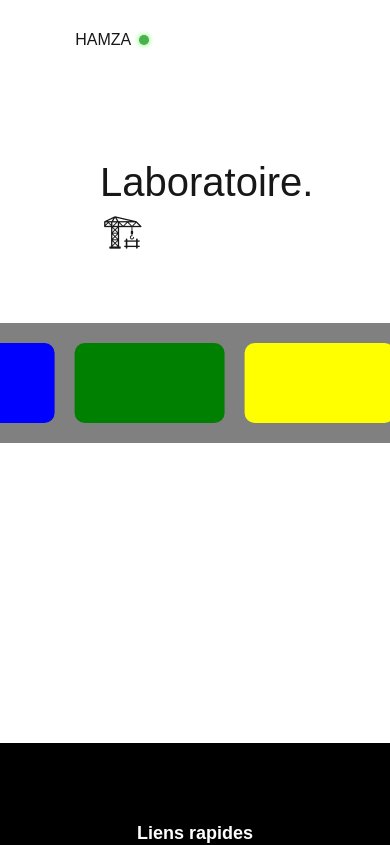
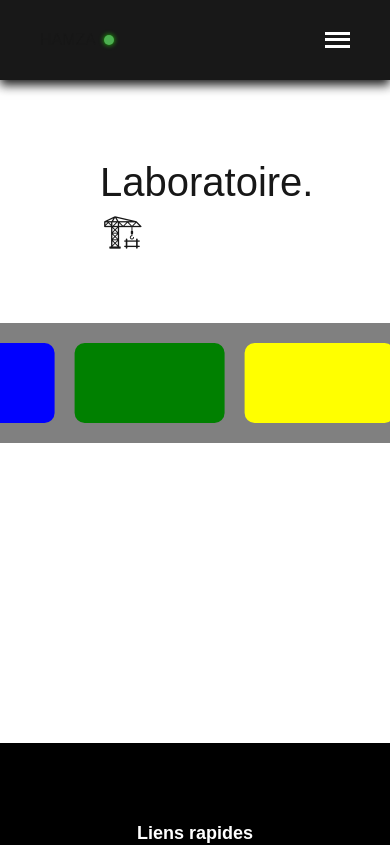
Before and after one commit to HamzaChl/next-portfolio, a Next.js app: page /lab in a window 390 px wide. Shown: the top 845 px of the page. Built offline with nearby package versions, Linux system fonts and the light colour scheme.

Commit message:
mobile menu fix

```diff
--- a/src/components/Nav2.tsx
+++ b/src/components/Nav2.tsx
@@ -25,23 +25,35 @@ const Nav2 = () => {
     };
   }, []);
 
-
   const toggleMenu = () => {
     setIsMenuOpen((prevState) => !prevState);
   };
 
   useEffect(() => {
-    if (isMenuOpen) {
-      gsap.to(".menu", { duration: 0.3, opacity: 1, display: "flex" });
-    } else {
-      gsap.to(".menu", { duration: 0.3, opacity: 0, display: "none" });
+    router.events.on('routeChangeStart', () => {
+      setIsMenuOpen(false);
+    });
+
+    return () => {
+      router.events.off('routeChangeStart', () => {
+        setIsMenuOpen(false);
+      });
+    };
+  }, [router]);
+
+  useEffect(() => {
+    const handleResize = () => {
+      if (window.innerWidth > 768) {
+        setIsMenuOpen(false);
       }
-  }, [isMenuOpen]);
+    };
+
+    window.addEventListener("resize", handleResize);
+    return () => window.removeEventListener("resize", handleResize);
+  }, []);
 
   return (
     <header className={styles.headerContainer}>
-
-
       <nav className={`${styles.navbar} ${scrolled ? styles.scrolled : ""}`}>
         <div className={styles.navLeft}>
           <div className={styles.logo}>HAMZA</div>
@@ -50,14 +62,6 @@ const Nav2 = () => {
           ></span>
         </div>
 
-      {/* Menu burger */}
-      <div className={styles.burger} onClick={toggleMenu}>
-        <div className={styles.burgerLine}></div>
-        <div className={styles.burgerLine}></div>
-        <div className={styles.burgerLine}></div>
-      </div>
-
-      {/* Liens de navigation */}
         <ul className={`${styles.navLinks} ${isMenuOpen ? styles.open : ""}`}>
           <li>
             <Link href="/" className={router.pathname === "/" ? styles.active : ""}>
@@ -87,10 +91,21 @@ const Nav2 = () => {
           </button>
           <button className={styles.ctaButton2}>Contact</button>
         </div>
+      </nav>
 
-      {/* Menu déroulant pour petits écrans */}
-      </nav>
-      <div className={`menu ${styles.menu}`}>
+      <div className={styles.mobileMenu}>
+        <div className={styles.logo}>HAMZA<span
+            className={`${styles.statusIndicator} ${isAvailable ? styles.online : styles.offline}`}
+          ></span></div>
+
+        <div className={styles.burger} onClick={toggleMenu}>
+          <div className={styles.burgerLine}></div>
+          <div className={styles.burgerLine}></div>
+          <div className={styles.burgerLine}></div>
+        </div>
+      </div>
+
+      <div className={`${styles.menu} ${isMenuOpen ? styles.open : ""}`}>
         <ul className={styles.navLinks}>
           <li>
             <Link href="/" className={router.pathname === "/" ? styles.active : ""}>
--- a/src/styles/Nav2.module.css
+++ b/src/styles/Nav2.module.css
@@ -1,3 +1,4 @@
+/* Style de la navbar principale */
 .navbar {
     position: fixed;
     top: 0;
@@ -12,6 +13,7 @@
     height: 80px;
 }
 
+/* Lorsque la page est scrollée */
 .scrolled {
     backdrop-filter: blur(10px);
     background: rgba(12, 12, 12, 0.95);
@@ -42,15 +44,19 @@
     background-color: #ffffff;
 }
 
+.ctaButton,
+.ctaButton2 {
+    padding: 10px 20px;
+    border-radius: 20px;
+    font-weight: 700;
+    transition: background 0.3s ease-in-out;
+}
+
 .ctaButton {
     background-color: #eeeeee;
     color: #414141;
-    font-weight: 700;
     border: none;
     cursor: pointer;
-    padding: 10px 20px;
-    border-radius: 20px;
-    transition: background 0.3s ease-in-out;
     margin-left: 10px;
 }
 
@@ -61,12 +67,8 @@
 .ctaButton2 {
     background-color: #414141;
     color: #eeeeee;
-    font-weight: 700;
     border: none;
     cursor: pointer;
-    padding: 10px 20px;
-    border-radius: 20px;
-    transition: background 0.3s ease-in-out;
     margin-left: 10px;
 }
 
@@ -120,12 +122,22 @@
 .menu {
     display: none;
     opacity: 0;
+    transition: opacity 0.3s ease-in-out;
+    width: 100%;
+    background-color: rgba(0, 0, 0, 0.9);
+    max-height: 600px;
+    overflow-y: auto;
     position: absolute;
     top: 80px;
     left: 0;
-    width: 100%;
-    background-color: rgba(0, 0, 0, 0.9);
-    z-index: 1000;
+    z-index: 999;
+    background-color: rgb(0, 0, 0);
+    height: 300px;
+}
+
+.menu.open {
+    display: block;
+    opacity: 1;
 }
 
 .navLinks.open {
@@ -136,15 +148,40 @@
     text-align: center;
 }
 
+.mobileMenu {
+    display: none;
+    position: fixed;
+    top: 0;
+    left: 0;
+    width: 100%;
+    justify-content: space-between;
+    align-items: center;
+    padding: 15px 40px;
+    transition: background 0.3s ease-in-out, padding 0.3s ease-in-out;
+    z-index: 1000;
+    height: 80px;
+    backdrop-filter: blur(10px);
+    background: rgba(12, 12, 12, 0.95);
+    padding: 10px 40px;
+    box-shadow: 0px 5px 10px rgba(12, 12, 12, 0.95);
+
+}
+
 @media (max-width: 768px) {
+    .mobileMenu {
+        display: flex;
+    }
+
     .navLinks {
-        display: none;
+        display: flex;
+        flex-direction: column;
+        justify-content: center;
+        align-items: center;
+        margin-top: 40px;
     }
 
     .navbar {
-        display: flex;
-        align-items: center;
-        justify-content: space-around;
+        display: none;
     }
 
     .burger {
@@ -160,11 +197,13 @@
         display: flex;
         flex-direction: column;
     }
+
+
 }
 
 @media (max-width: 400px) {
     .navLinks {
-        display: none;
+        display: block;
     }
 
     .ctaButton {
```
Lines whose indentation alone changed are shown as unchanged.
